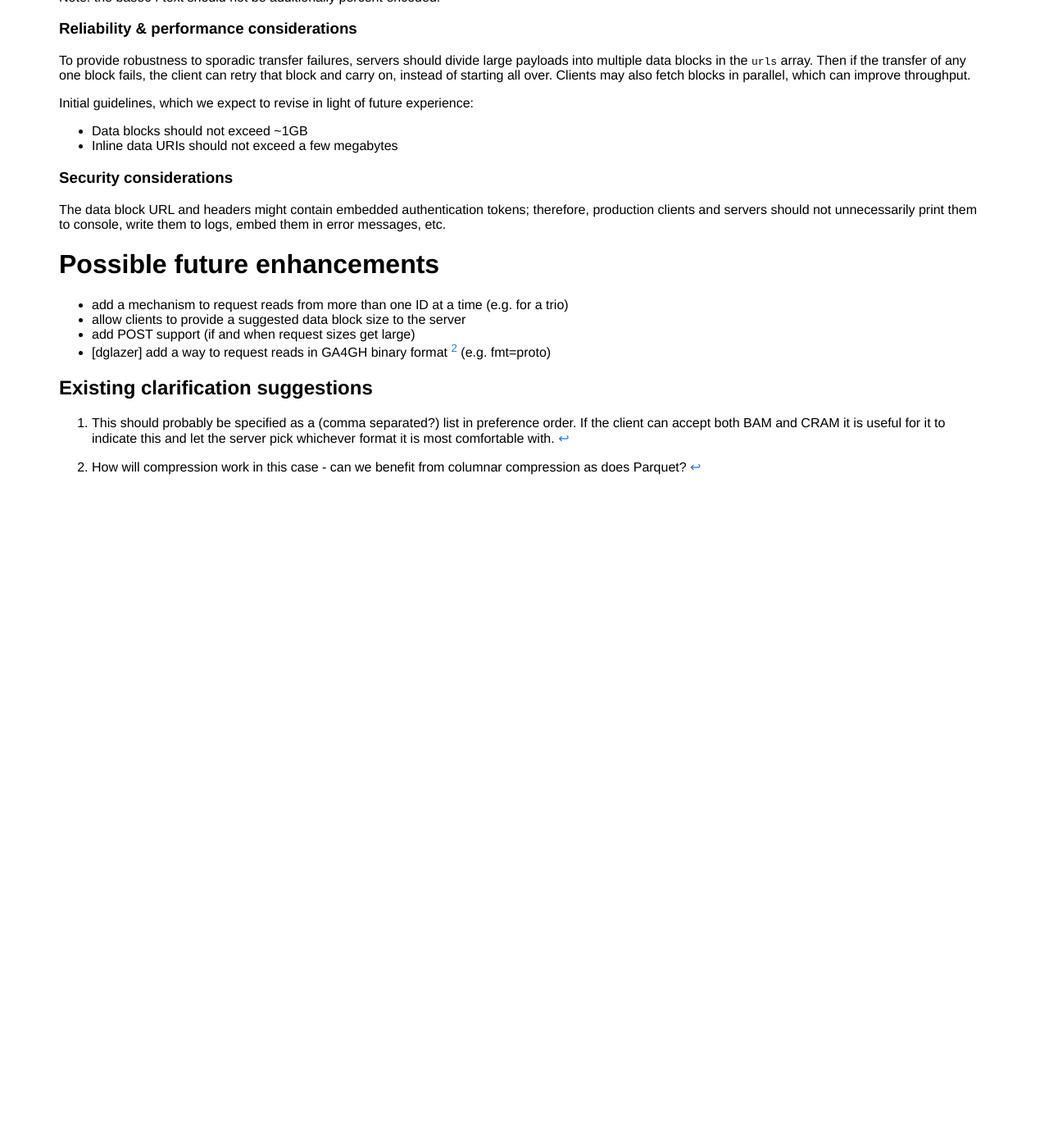
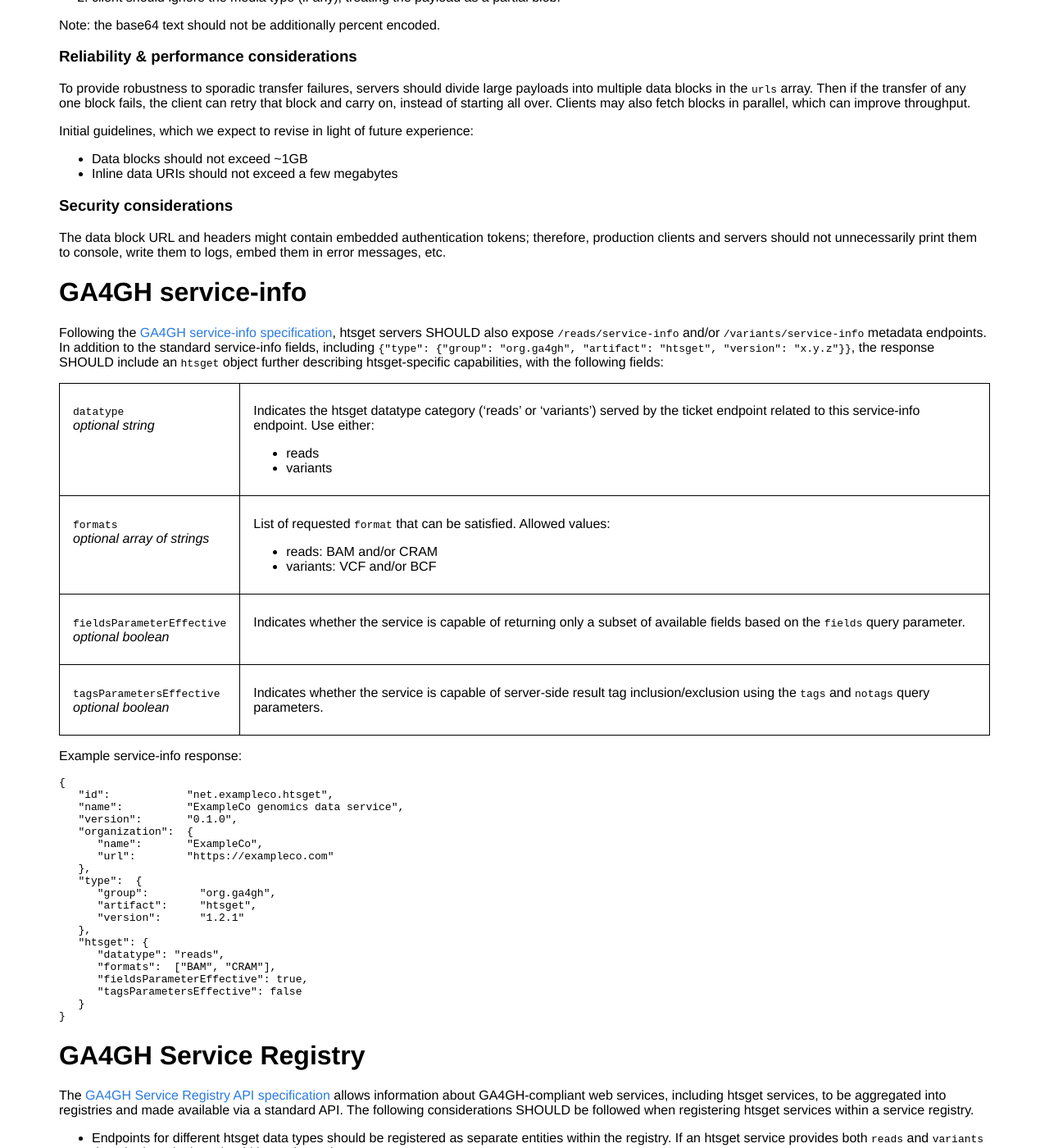
Before and after one commit to samtools/hts-specs, a Jekyll site: the page built from htsget.md, in a window 1280 px wide and 1400 px high, scrolled down 7166 px. Shown: the whole window at 82% size. Built offline with Jekyll 4.4.1, drawn with Linux system fonts in a browser that asks for light colours; before the commit the page ends 7762 px from its top, so only the background shows below that; some of the changed text lies outside the part shown.

Commit message:
[htsget v1.2.1] added /service-info to htsget endpoints (#493)
Each endpoint (e.g. reads and variants) exposes /service-info metadata describing its supported response formats and filtration capabilities.

Co-authored-by: John Marshall <John.W.Marshall@glasgow.ac.uk>
Co-authored-by: Mike Lin <dna@mlin.net>

````diff
--- a/htsget.md
+++ b/htsget.md
@@ -4,7 +4,7 @@ title: htsget protocol
 suppress_footer: true
 ---
 
-# Htsget retrieval API spec v1.2.0
+# Htsget retrieval API spec v1.2.1
 
 # Design principles
 
@@ -149,6 +149,8 @@ The format of this identifier is left to the discretion of the API provider, inc
 * Studies: PRJEB4019 or /byStudy/PRJEB4019
 * Samples: NA12878 or /data/platinum/NA12878
 * Runs: ERR148333 or /byRun/ERR148333
+
+The id `service-info` SHOULD be reserved to serve GA4GH service-info metadata, detailed below.
 
 </td></tr>
 </table>
@@ -443,6 +445,124 @@ Initial guidelines, which we expect to revise in light of future experience:
 
 The data block URL and headers might contain embedded authentication tokens; therefore, production clients and servers should not unnecessarily print them to console, write them to logs, embed them in error messages, etc.
 
+# GA4GH service-info
+
+Following the [GA4GH service-info specification](https://github.com/ga4gh-discovery/ga4gh-service-info), htsget servers SHOULD also expose `/reads/service-info` and/or `/variants/service-info` metadata endpoints. In addition to the standard service-info fields, including `{"type": {"group": "org.ga4gh", "artifact": "htsget", "version": "x.y.z"}}`, the response SHOULD include an `htsget` object further describing htsget-specific capabilities, with the following fields:
+
+<table>
+
+<tr markdown="block"><td>
+
+`datatype`
+_optional string_
+</td><td>
+Indicates the htsget datatype category ('reads' or 'variants') served by the ticket endpoint related to this service-info endpoint. Use either:
+
+* reads
+* variants
+</td></tr>
+<tr markdown="block"><td>
+
+`formats`
+_optional array of strings_
+</td><td>
+
+List of requested `format` that can be satisfied. Allowed values:
+
+* reads: BAM and/or CRAM
+* variants: VCF and/or BCF
+</td></tr>
+<tr markdown="block"><td>
+
+`fieldsParameterEffective`
+_optional boolean_
+</td><td>
+
+Indicates whether the service is capable of returning only a subset of available fields based on the `fields` query parameter.
+</td></tr>
+<tr markdown="block"><td>
+
+`tagsParametersEffective`
+_optional boolean_
+</td><td>
+
+Indicates whether the service is capable of server-side result tag inclusion/exclusion using the `tags` and `notags` query parameters.
+</td></tr>
+</table>
+
+Example service-info response:
+
+```
+{
+   "id":            "net.exampleco.htsget",
+   "name":          "ExampleCo genomics data service",
+   "version":       "0.1.0",
+   "organization":  {
+      "name":       "ExampleCo",
+      "url":        "https://exampleco.com"
+   },
+   "type":  {
+      "group":        "org.ga4gh",
+      "artifact":     "htsget",
+      "version":      "1.2.1"
+   },
+   "htsget": {
+      "datatype": "reads",
+      "formats":  ["BAM", "CRAM"],
+      "fieldsParameterEffective": true,
+      "tagsParametersEffective": false
+   }
+}
+```
+
+# GA4GH Service Registry
+
+The [GA4GH Service Registry API specification](https://github.com/ga4gh-discovery/ga4gh-service-registry) allows information about GA4GH-compliant web services, including htsget services, to be aggregated into registries and made available via a standard API. The following considerations SHOULD be followed when registering htsget services within a service registry.
+
+* Endpoints for different htsget data types should be registered as separate entities within the registry. If an htsget service provides both `reads` and `variants` data, both endpoints should be registered.
+* The `url` property should reference the API's ticket endpoint for a single data type, excluding any particular `id` (i.e. an htsget reads API registration should provide the URL to the reads ticket endpoint, an htsget variants API registration should provide the URL to the variants ticket endpoint). Clients should be able to assume that:
+   + Adding `/{id}` to the registered `url` will hit the corresponding ticket endpoint (i.e. `/reads/{id}` or `/variants/{id}`).
+   + Adding `/service-info` to the registered `url` will hit the corresponding `service-info` endpoint (i.e. `/reads/service-info` or `/variants/service-info`).
+* The value of the `type` object's `artifact` property should be `htsget` (i.e. the same as it appears in `service-info`)
+
+Example listing of htsget reads API and variants API registrations from a service registry's `/services` endpoint:
+
+```
+[
+   {
+      "id": "net.exampleco.htsget-reads",
+      "name": "ExampleCo htsget reads API",
+      "description": "Serves alignment data (BAM, CRAM) via htsget protocol",
+      "version": "0.1.0",
+      "url": "https://htsget.exampleco.com/v1/reads",
+      "organization":  {
+         "name":       "ExampleCo",
+         "url":        "https://exampleco.com"
+      },
+      "type": {
+         "group": "org.ga4gh",
+         "artifact": "htsget",
+         "version": "1.2.1"
+      }
+   },
+   {
+      "id": "net.exampleco.htsget-variants",
+      "name": "ExampleCo htsget variants API",
+      "description": "Serves variant data (VCF, BCF) via htsget protocol",
+      "version": "0.1.0",
+      "url": "https://htsget.exampleco.com/v1/variants"
+      "organization":  {
+         "name":       "ExampleCo",
+         "url":        "https://exampleco.com"
+      },
+      "type": {
+         "group": "org.ga4gh",
+         "artifact": "htsget",
+         "version": "1.2.1"
+      }
+   }
+]
+```
 
 # Possible future enhancements
 
````
Also changed, not shown: pub/htsget-openapi.yaml (+93 -2 lines).
